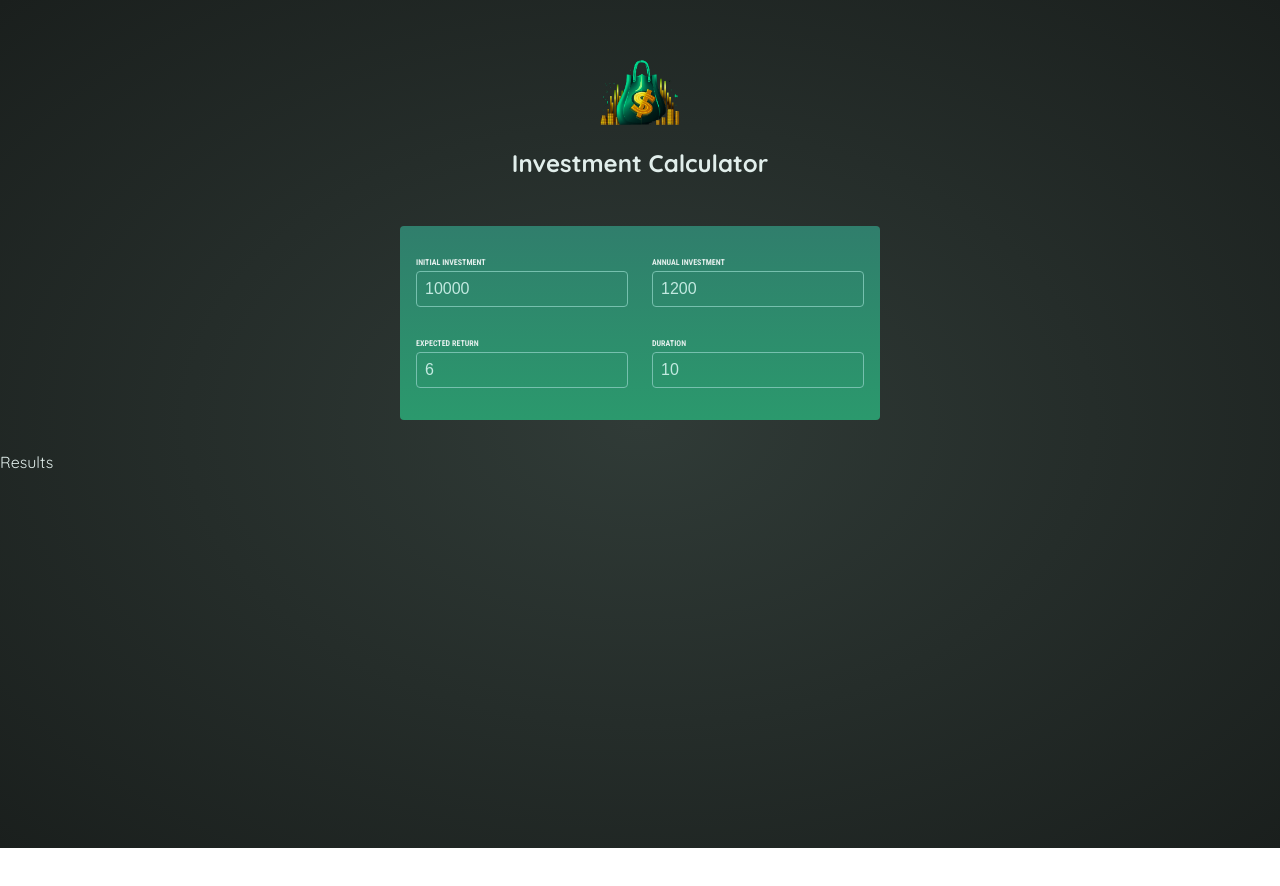
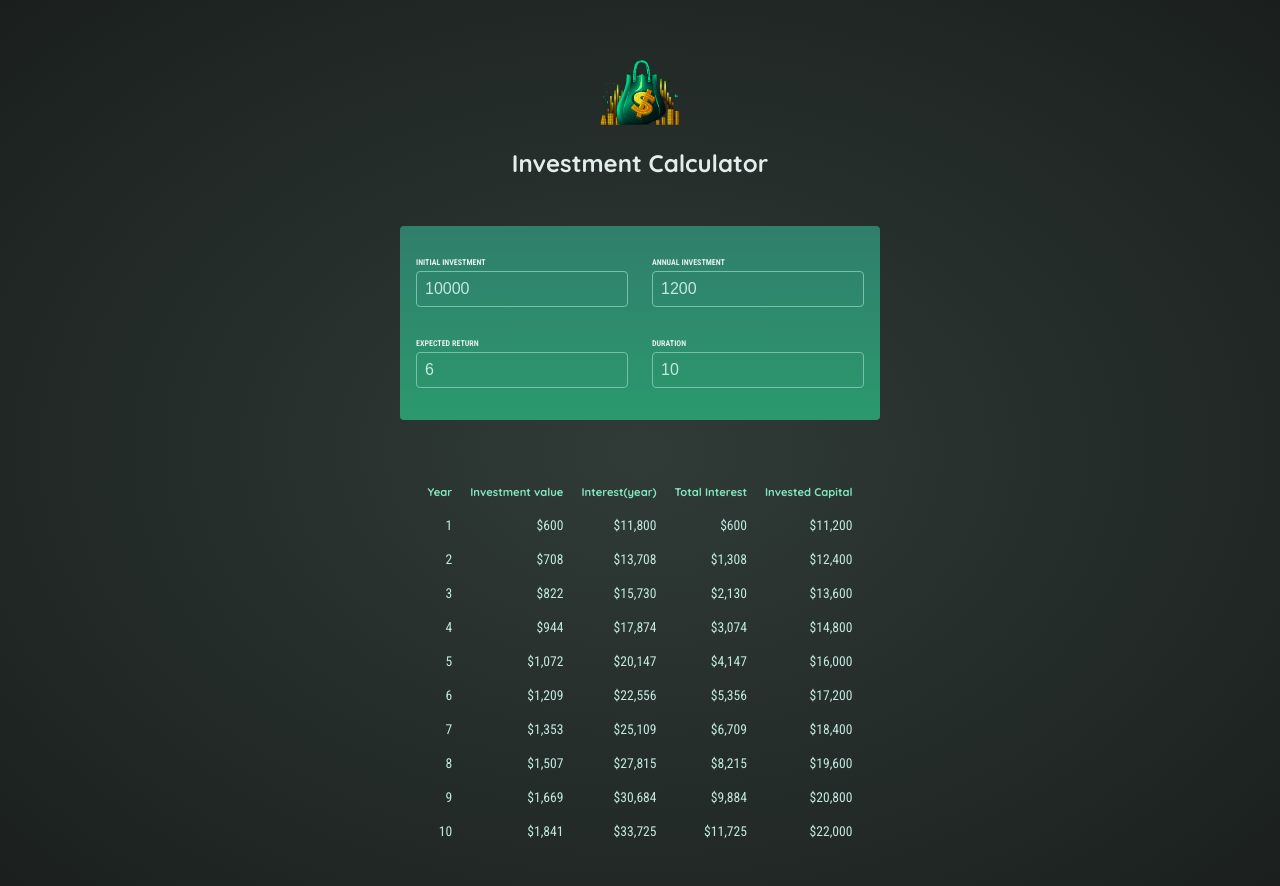
Before and after one commit to amerigirl/InvestmentCalculatorApp, a React (Vite) app: page / in a window 1280 px wide. Shown: the top 886 px of the page. Before the commit the page ends 848 px from the top, so only its background shows below. Built offline with nearby package versions, Linux system fonts and the light colour scheme.

Commit message:
completed calculations for the table and added small validation for inputs

```diff
--- a/src/App.jsx
+++ b/src/App.jsx
@@ -15,15 +15,19 @@
     setUserInput((prevUserInput) => {
       return {
         ...prevUserInput,
-        [inputIdentifier]: newValue,
+        [inputIdentifier]: +newValue, //the + will force a conversion from string to num value
       };
     });
   }
+
+  const inputIsValid = userInput.duration >= 1;
+
   return (
     <>
       <Header />
-      <UserInput userInput={userInput} onChange={handleChange}/>
-      <Results input={userInput} />
+      <UserInput userInput={userInput} onChange={handleChange} />
+      {!inputIsValid && <p>Please choose a number greater than zero</p>}
+      {inputIsValid && <Results input={userInput} />}
     </>
   );
 }
--- a/src/components/Results.jsx
+++ b/src/components/Results.jsx
@@ -1,7 +1,48 @@
+import { calculateInvestmentResults } from "../util/investment";
+import { formatter } from "../util/investment";
 
+export default function Results({ input }) {
+  const resultsData = calculateInvestmentResults(input);
+  const initialInvestment =
+    resultsData[0].valueEndOfYear -
+    resultsData[0].interest -
+    resultsData[0].annualInvestment;
 
-export default function Results({input}){
-    console.log(input)
-return <p>Results</p>
+  console.log(resultsData);
 
+  return (
+    <table id="result">
+      <thead>
+        <tr>
+          <th>Year</th>
+          <th>Investment value</th>
+          <th>Interest(year)</th>
+          <th>Total Interest</th>
+          <th>Invested Capital</th>
+        </tr>
+      </thead>
+      <tbody>
+        {resultsData.map((yearData) => {
+
+          const totalInterest =
+            yearData.valueEndOfYear -
+            yearData.annualInvestment * yearData.year -
+            initialInvestment;
+
+            const totalAmountInvested = yearData.valueEndOfYear - totalInterest;
+
+          console.log("total investment" + initialInvestment);
+          return (
+            <tr key={yearData.year}>
+              <td>{yearData.year}</td>
+              <td>{formatter.format(yearData.interest)}</td>
+              <td>{formatter.format(yearData.valueEndOfYear)}</td>
+              <td>{formatter.format(totalInterest)}</td>
+              <td>{formatter.format(totalAmountInvested)}</td>
+            </tr>
+          );
+        })}
+      </tbody>
+    </table>
+  );
 }
```
